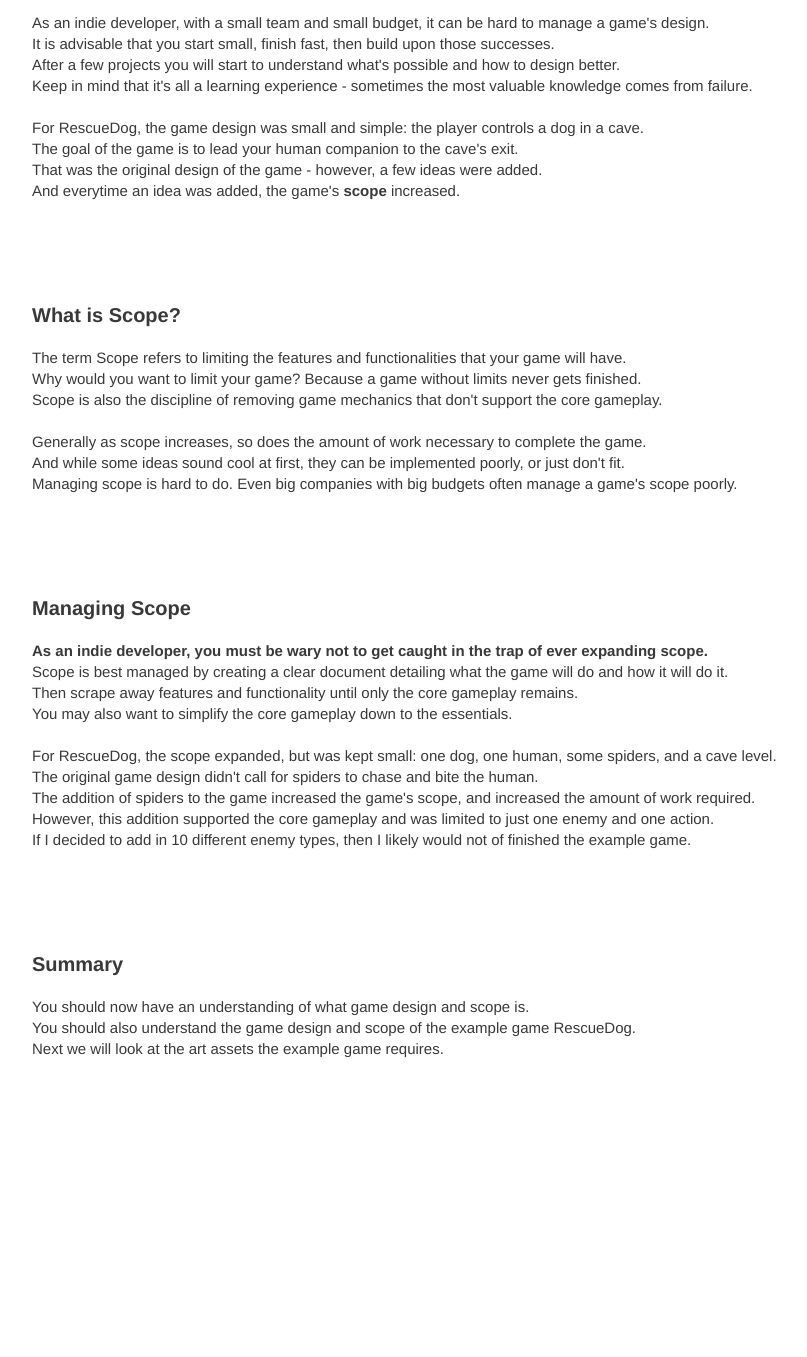
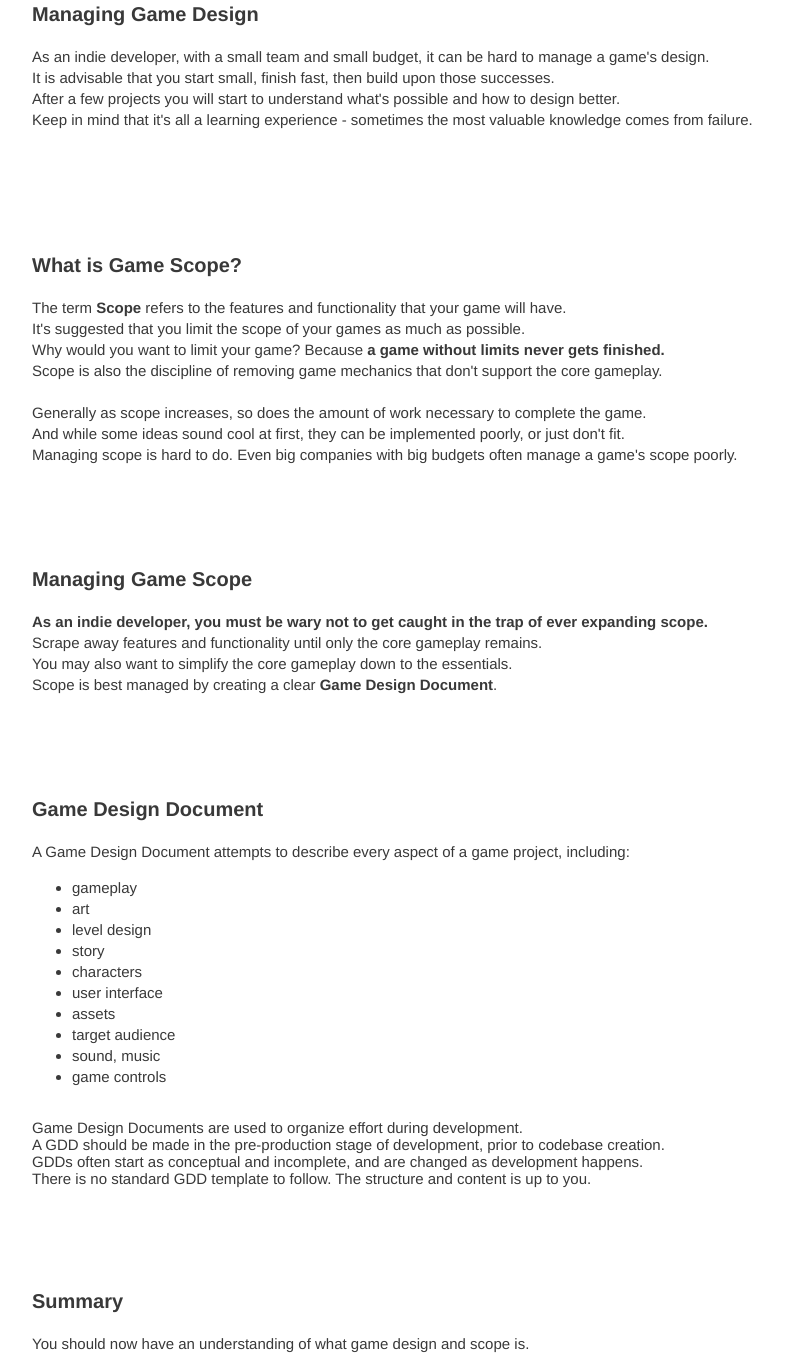
Before and after one commit to MrGrak/Monogame-Getting-Started, a plain HTML site: page Content/Pages/UnderstandingDesignScope.html in a window 1280 px wide. Shown: the part 657-2014 px from the top of the page, without its empty margins (1-808 px from the left). Before the commit the page ends 1856 px from the top, so only its background shows below. Drawn offline with Linux system fonts and the light colour scheme.

Commit message:
removed rescuedog archive + articles, created game examples article

```diff
--- /dev/null
+++ b/Content/Pages/GameExamples.html
@@ -0,0 +1,105 @@
+<!DOCTYPE html>
+<html xmlns="http://www.w3.org/1999/xhtml">
+<head>
+	<meta charset="UTF-8">
+	<title>MonoGame Getting Started Guide</title>
+	<link rel="stylesheet" type="text/css" href="../style.css">
+</head>
+<body>
+<article>
+
+
+
+
+
+<h1>Game Examples</h1>
+
+<p>
+In this article, we will discuss source code, codebases, and example games.<br>
+The best way to learn about game development is to study and write source code.<br>
+It's advisable that you first study game code prior to attempting to write it.<br>
+By learning how others have solved problems, you won't make costly and frustrating mistakes.<br>
+Let's get started.<br>
+</p>
+
+
+<p>
+<br><br><br>
+<h3>Finding Source Code</h3>
+It can be hard to find source code for popular, or commercial games.<br>
+<b>And it can be even harder to understand it.</b><br>
+Alot of effort and knowledge is densely packed into each codebase.<br>
+I suggest you start with simple codebases and gradually work up to studying more complex ones.<br>
+
+
+
+
+
+
+<br><br><br><br>
+<h3>My Codebases</h3>
+<a target="_blank" href="https://github.com/MrGrak">I've created several repos</a>
+with a focus on simplicity and minimalizing abstraction.<br>
+These are easy to understand, approachable codebases for games and applications.<br>
+I think these are a good starting point for new monogame developers.<br>
+
+
+
+
+
+
+<br><br><br><br>
+<h3>Classic XNA Tutorials</h3>
+<a target="_blank" href="https://msdn.microsoft.com/en-us/library/bb203893.aspx">Microsoft's</a>
+official XNA tutorials are a great starting point.
+<br>
+<a target="_blank" href="http://rbwhitaker.wikidot.com/xna-tutorials">RBWhitaker</a>
+created a great series of XNA tutorials several years ago.
+<br>
+These still apply to Monogame, although you'll probably run into small errors or syntax bugs.<br>
+These are the tutorials I followed when I first started with XNA.<br>
+
+
+
+
+
+<br><br><br><br>
+<h3>Commercial Codebases Worth Studying</h3>
+
+I suggest looking into the various codebases that
+<a target="_blank" href="https://github.com/id-Software">ID software</a> has released.
+<br>
+Fabien Sanglard provides his insight into the Doom Engine code
+<a target="_blank" href="http://fabiensanglard.net/doomIphone/doomClassicRenderer.php">here</a>.
+<br>
+Keep in mind that these codebases are built by teams with decades of experience.<br>
+It can feel overwhelming trying to understand it all. Focus on understanding a line at a time.<br>
+
+
+
+<br><br><br><br>
+<h3>Taking It Further</h3>
+
+I highly suggest watching GDC talks on game design.<br>
+Here are a few of my favorites.<br>
+<br>
+<a target="_blank" href="https://www.youtube.com/watch?v=0nTDFLMLX9k">Destiny's Multithreaded Rendering Architecture</a><br>
+<a target="_blank" href="https://www.youtube.com/watch?v=v2Q_zHG3vqg">Multithreading the Entire Destiny Engine</a><br>
+<a target="_blank" href="https://www.youtube.com/watch?v=WS-2-Q7RWLk">Building Customizable Characters for Destiny</a><br>
+<a target="_blank" href="https://www.youtube.com/watch?v=zp4NZ8i80QI">Destiny's Tenacious Design and Interface</a><br>
+
+
+</p>
+
+
+
+
+
+
+
+<br><br><br>
+<br><br><br>
+<br><br><br>
+</article>
+</body>
+</html>
--- a/Content/Pages/UnderstandingDesignScope.html
+++ b/Content/Pages/UnderstandingDesignScope.html
@@ -13,17 +13,17 @@
 
 
 <h1>Understanding Design and Scope</h1>
-<p>In this article, we will discuss the example game's design and scope.<br>
+<p>In this article, we will discuss game design and game scope.<br>
 Let's get started.</p>
 <br>
 
 
 
 
-
+<br><br>
 <h3>What is Game Design?</h3>
 <p>
-Game Design refers to the process of planning the content, rules, and gameplay of a game.<br>
+<b>Game Design</b> refers to the process of planning the content, rules, and gameplay of a game.<br>
 You make choices about the type of art and sound the game will use.<br>
 You will decide how the user controls and interacts with the game.<br>
 You plan the rules and conditions of winning, losing, and progressing.<br>
@@ -45,17 +45,18 @@ It is advisable that you start small, finish fast, then build upon those success
 After a few projects you will start to understand what's possible and how to design better.<br>
 Keep in mind that it's all a learning experience - sometimes the most valuable knowledge comes from failure.<br>
 <br>
-For RescueDog, the game design was small and simple: the player controls a dog in a cave.<br>
-The goal of the game is to lead your human companion to the cave's exit.<br>
-That was the original design of the game - however, a few ideas were added.<br>
-And everytime an idea was added, the game's <b>scope</b> increased.
 </p>
 
+
+
+
+
 <br><br><br><br>
-<h3>What is Scope?</h3>
+<h3>What is Game Scope?</h3>
 <p>
-The term Scope refers to limiting the features and functionalities that your game will have.<br>
-Why would you want to limit your game? Because a game without limits never gets finished.<br>
+The term <b>Scope</b> refers to the features and functionality that your game will have.<br>
+It's suggested that you limit the scope of your games as much as possible.<br>
+Why would you want to limit your game? Because <b>a game without limits never gets finished.</b><br>
 Scope is also the discipline of removing game mechanics that don't support the core gameplay.<br>
 <br>
 Generally as scope increases, so does the amount of work necessary to complete the game.<br>
@@ -64,21 +65,39 @@ Managing scope is hard to do. Even big companies with big budgets often manage a
 </p>
 
 <br><br><br><br>
-<h3>Managing Scope</h3>
+<h3>Managing Game Scope</h3>
 <p>
 <b>As an indie developer, you must be wary not to get caught in the trap of ever expanding scope.</b><br>
-Scope is best managed by creating a clear document detailing what the game will do and how it will do it.<br>
-Then scrape away features and functionality until only the core gameplay remains.<br>
+Scrape away features and functionality until only the core gameplay remains.<br>
 You may also want to simplify the core gameplay down to the essentials.<br>
-<br>
-For RescueDog, the scope expanded, but was kept small: one dog, one human, some spiders, and a cave level.<br>
-The original game design didn't call for spiders to chase and bite the human.<br>
-The addition of spiders to the game increased the game's scope, and increased the amount of work required.<br>
-However, this addition supported the core gameplay and was limited to just one enemy and one action.<br>
-If I decided to add in 10 different enemy types, then I likely would not of finished the example game.<br>
+Scope is best managed by creating a clear <b>Game Design Document</b>.<br>
 </p>
 
 
+
+<br><br><br><br>
+<h3>Game Design Document</h3>
+<p>
+A Game Design Document attempts to describe every aspect of a game project, including:<br>
+<ul>
+  <li>gameplay</li>
+  <li>art</li>
+  <li>level design</li>
+  <li>story</li>
+  <li>characters</li>
+  <li>user interface</li>
+  <li>assets</li>
+  <li>target audience</li>
+  <li>sound, music</li>
+  <li>game controls</li>
+</ul>
+
+<br>
+Game Design Documents are used to organize effort during development.<br>
+A GDD should be made in the pre-production stage of development, prior to codebase creation.<br>
+GDDs often start as conceptual and incomplete, and are changed as development happens.<br>
+There is no standard GDD template to follow. The structure and content is up to you.<br>
+</p>
 
 
 
@@ -91,8 +110,6 @@ If I decided to add in 10 different enemy types, then I likely would not of fini
 <h3>Summary</h3>
 <p>
 You should now have an understanding of what game design and scope is.<br>
-You should also understand the game design and scope of the example game RescueDog.<br>
-Next we will look at the art assets the example game requires.<br>
 </p>
 
 
```
Also changed, not shown: Content/navigation.html (+15 -10 lines), DesignGoals.txt (deleted), StyleGuide.txt (added), 3 other files.
